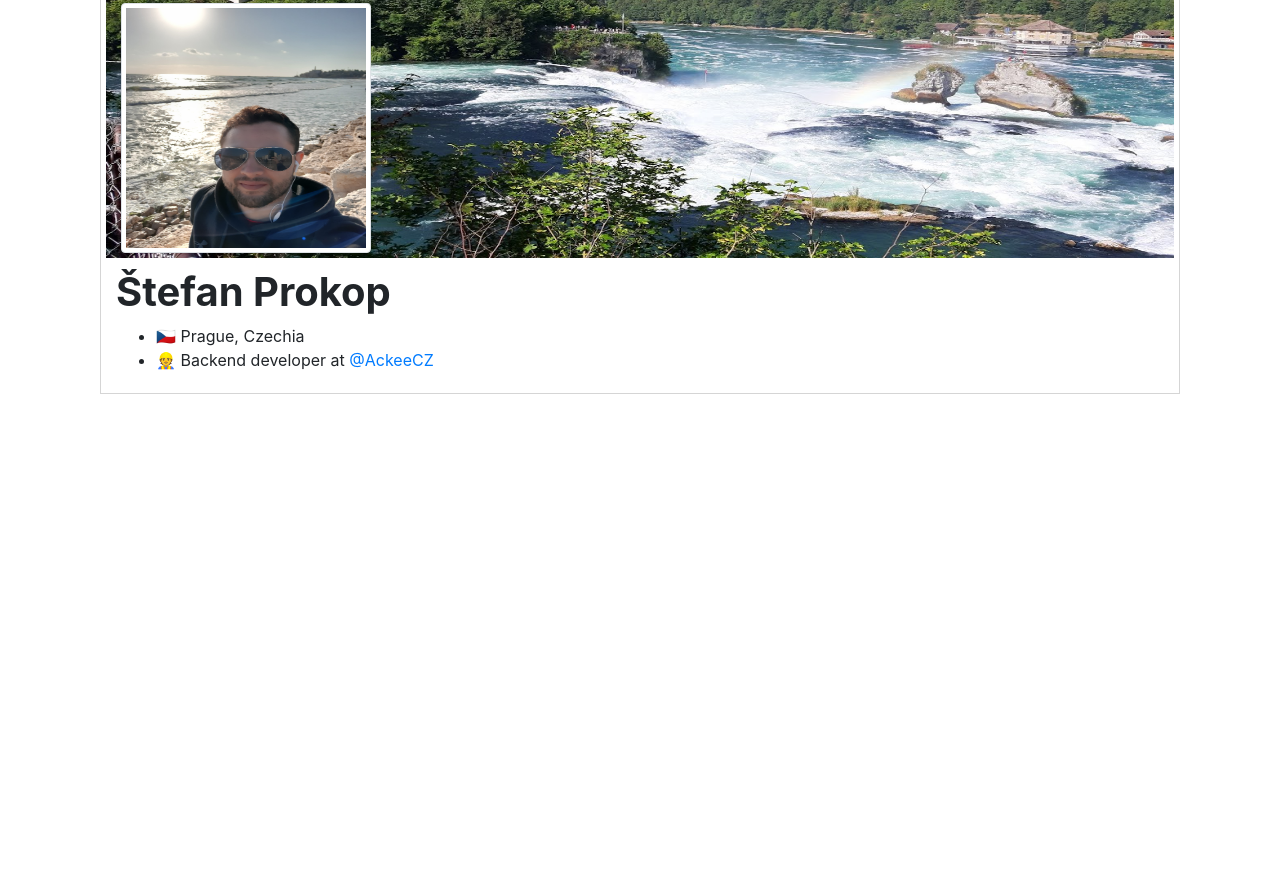
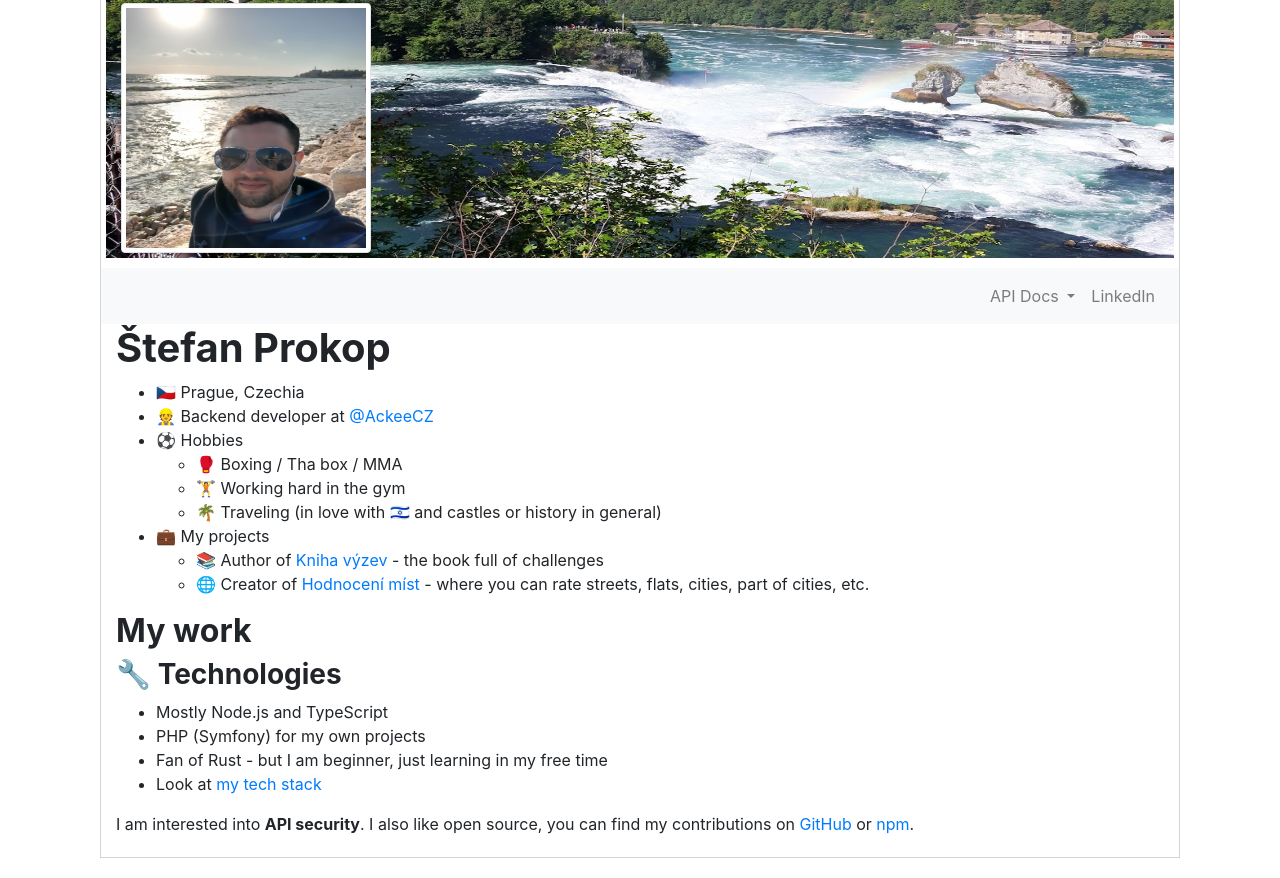
Before and after one commit to stefan-prokop-cz/stefan-prokop-cz.github.io, a plain HTML site: page index.html in a window 1280 px wide. Shown: the part 268-1146 px from the top of the page. Before the commit the page ends 800 px from the top, so only its background shows below. Drawn offline with nearby package versions, Linux system fonts and the light colour scheme.

Commit message:
✨ Add about me info

```diff
--- a/index.css
+++ b/index.css
@@ -32,7 +32,7 @@ body {
     z-index: 2;
 }
 
-h1 {
+h1, h2, h3 {
     font-weight: bold;
 }
 
--- a/index.html
+++ b/index.html
@@ -2,9 +2,29 @@
 <html lang="en">
 <head>
     <meta charset="UTF-8">
-    <title>Title</title>
+    <meta name="description" content="I teach apps how to fulfill their purpose, think on their own, remeber things and communicate | Štefan Prokop, backend developer">
+    <meta name="author" content="Štefan Prokop">
+    <meta name="viewport" content="width=device-width, initial-scale=1.0">
+    <title>Štefan Prokop | Backend developer</title>
     <link rel="stylesheet" href="https://stackpath.bootstrapcdn.com/bootstrap/4.5.2/css/bootstrap.min.css" />
     <link rel="stylesheet" href="index.css" />
+    <link rel="apple-touch-icon" sizes="57x57" href="./img/favicons/apple-icon-57x57.png">
+    <link rel="apple-touch-icon" sizes="60x60" href="./img/favicons/apple-icon-60x60.png">
+    <link rel="apple-touch-icon" sizes="72x72" href="./img/favicons/apple-icon-72x72.png">
+    <link rel="apple-touch-icon" sizes="76x76" href="./img/favicons/apple-icon-76x76.png">
+    <link rel="apple-touch-icon" sizes="114x114" href="./img/favicons/apple-icon-114x114.png">
+    <link rel="apple-touch-icon" sizes="120x120" href="./img/favicons/apple-icon-120x120.png">
+    <link rel="apple-touch-icon" sizes="144x144" href="./img/favicons/apple-icon-144x144.png">
+    <link rel="apple-touch-icon" sizes="152x152" href="./img/favicons/apple-icon-152x152.png">
+    <link rel="apple-touch-icon" sizes="180x180" href="./img/favicons/apple-icon-180x180.png">
+    <link rel="icon" type="image/png" sizes="192x192" href="./img/favicons/android-icon-192x192.png">
+    <link rel="icon" type="image/png" sizes="32x32" href="./img/favicons/favicon-32x32.png">
+    <link rel="icon" type="image/png" sizes="96x96" href="./img/favicons/favicon-96x96.png">
+    <link rel="icon" type="image/png" sizes="16x16" href="./img/favicons/favicon-16x16.png">
+    <link rel="manifest" href="./img/favicons/manifest.json">
+    <meta name="msapplication-TileColor" content="#ffffff">
+    <meta name="msapplication-TileImage" content="./img/favicons/ms-icon-144x144.png">
+    <meta name="theme-color" content="#ffffff">
 </head>
 <body>
 <main class="container">
@@ -18,15 +38,62 @@
                     <img src="./img/stefan-prokop.jpg" class="img-thumbnail img-profile">
                 </section>
             </section>
+            <nav class="navbar navbar-expand-md navbar-light bg-light">
+                <button class="navbar-toggler" type="button" data-toggle="collapse" data-target="#navbarNav">
+                    <span class="navbar-toggler-icon"></span>
+                </button>
+                <div class="collapse navbar-collapse" id="navbarNav">
+                    <ul class="navbar-nav mr-auto"></ul>
+                    <ul class="navbar-nav">
+                        <li class="nav-item dropdown">
+                            <a class="nav-link dropdown-toggle" href="#" id="navbarDropdown" role="button" data-toggle="dropdown" aria-haspopup="true" aria-expanded="false">
+                                API Docs
+                            </a>
+                            <div class="dropdown-menu" aria-labelledby="navbarDropdown">
+                                <a class="dropdown-item" href="/firebless">Firebless</a>
+                            </div>
+                        </li>
+                        <li class="nav-item">
+                            <a class="nav-link" target="_blank" href="https://cz.linkedin.com/pub/štefan-prokop/6a/65/377">LinkedIn</a>
+                        </li>
+                    </ul>
+                </div>
+            </nav>
             <section class="col-lg-12">
                 <h1>Štefan Prokop</h1>
                 <ul>
                     <li>🇨🇿 Prague, Czechia</li>
                     <li>👷 Backend developer at <a href="https://www.ackee.cz/" target="_blank">@AckeeCZ</a></li>
+                    <li>
+                        ⚽ Hobbies
+                        <ul>
+                            <li>🥊 Boxing / Tha box / MMA</li>
+                            <li>🏋 ️Working hard in the gym</li>
+                            <li>🌴 Traveling (in love with 🇮🇱 and castles or history in general)</li>
+                        </ul>
+                    </li>
+                    <li>
+                        💼 My projects
+                        <ul>
+                            <li>📚 Author of <a href="https://kniha-vyzev.cz">Kniha výzev</a> - the book full of challenges</li>
+                            <li>🌐 Creator of <a href="https://hodnoceni-mist.cz">Hodnocení míst</a> - where you can rate streets, flats, cities, part of cities, etc.</li>
+                        </ul>
+                    </li>
                 </ul>
+                <h2>My work</h2>
+                <h3>🔧 Technologies</h3>
+                <ul>
+                    <li>Mostly Node.js and TypeScript</li>
+                    <li>PHP (Symfony) for my own projects</li>
+                    <li>Fan of Rust - but I am beginner, just learning in my free time</li>
+                    <li>Look at <a href="https://stackshare.io/stefan-prokop-cz">my tech stack</a></li>
+                </ul>
+                <p>I am interested into <strong>API security</strong>. I also like open source, you can find my contributions on <a href="https://github.com/stefan-prokop-cz">GitHub</a> or <a href="https://www.npmjs.com/~stefan-prokop-cz">npm</a>.</p>
             </section>
         </section>
     </section>
 </main>
+<script src="https://code.jquery.com/jquery-1.12.4.min.js" integrity="sha256-ZosEbRLbNQzLpnKIkEdrPv7lOy9C27hHQ+Xp8a4MxAQ=" crossorigin="anonymous"></script>
+<script src="https://stackpath.bootstrapcdn.com/bootstrap/4.5.2/js/bootstrap.min.js"></script>
 </body>
 </html>
```
